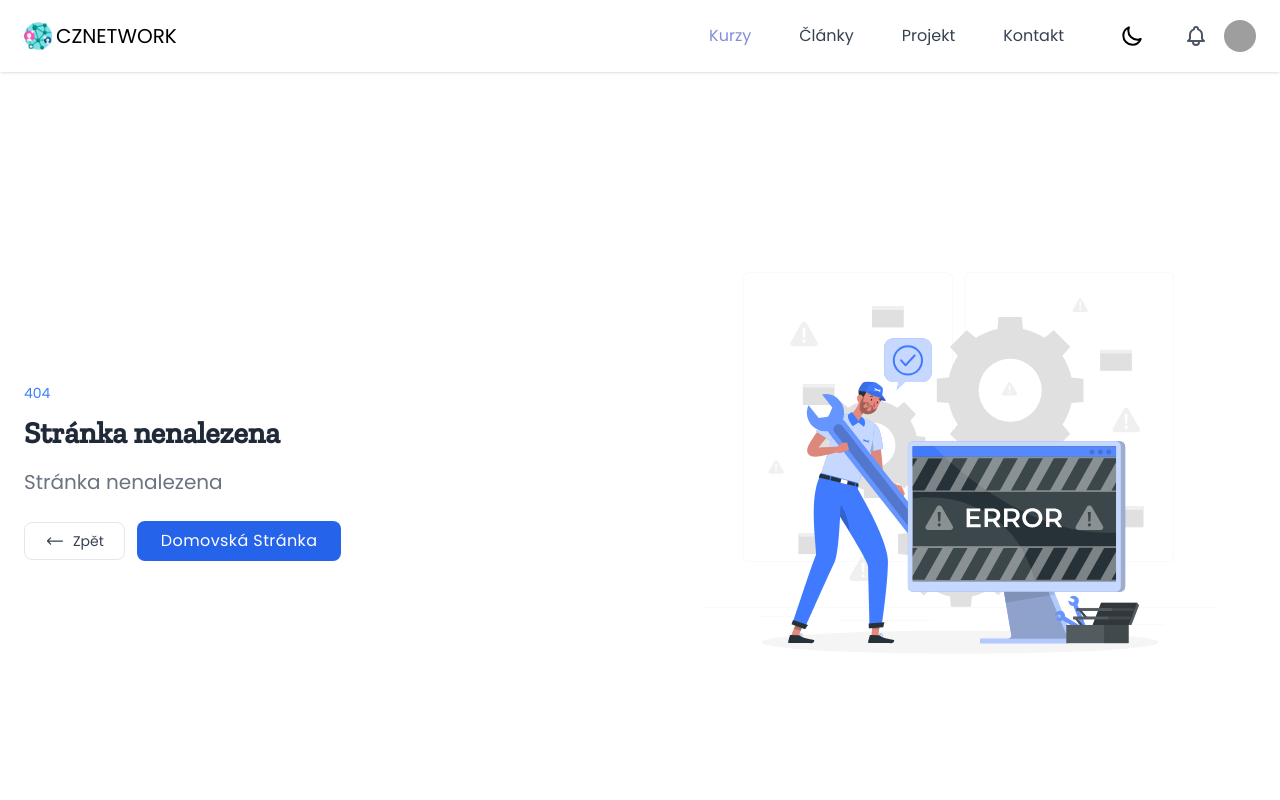
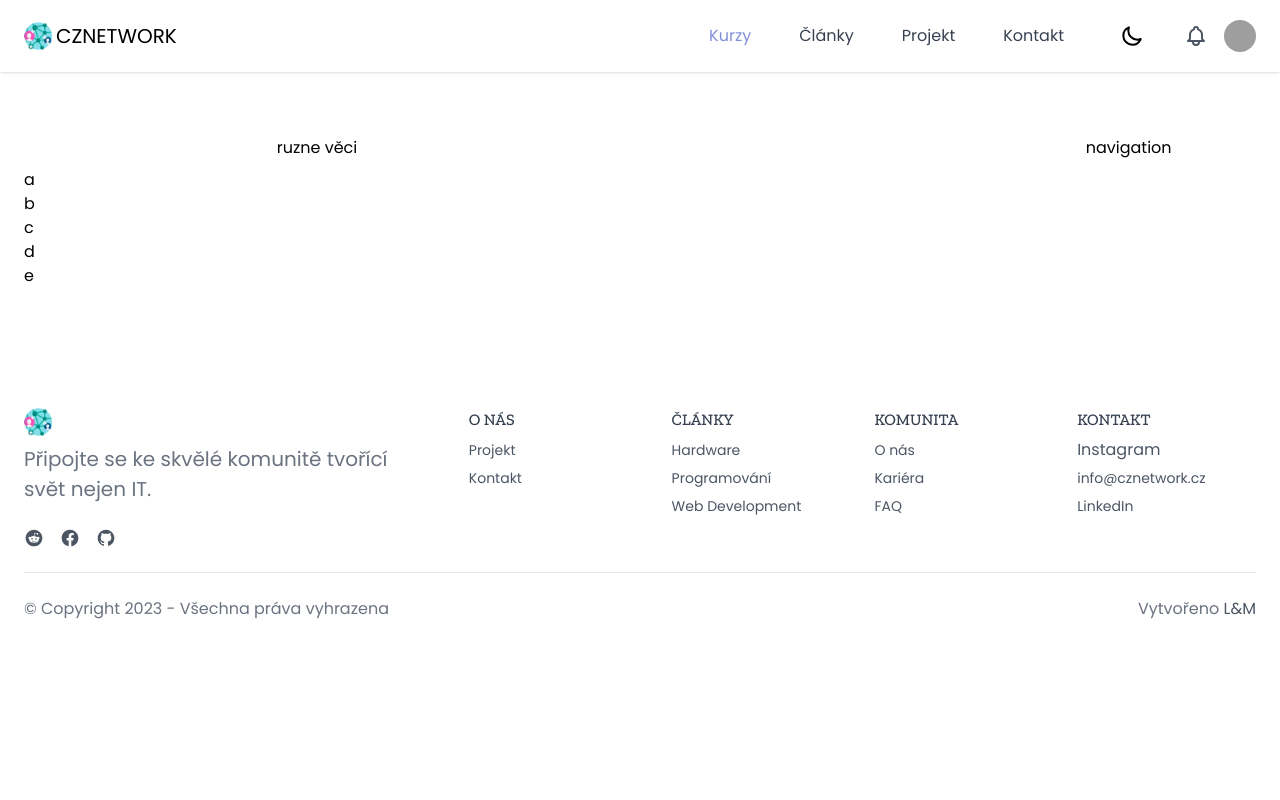
Before and after one commit to LukasKalenda/Pomocny-cestinar, a Vue app: page /kurzy in a window 1280 px wide. Shown: the top 800 px of the page. Built offline with nearby package versions, Linux system fonts and the light colour scheme; no server answers; grey boxes are pictures that could not be loaded.

Commit message:
feat: course setup

```diff
--- a/src/router/index.js
+++ b/src/router/index.js
@@ -11,11 +11,6 @@ const router = createRouter({
       component: HomeView,
     },
     {
-      path: "/kontakt",
-      name: "contact",
-      component: () => import("../views/ContactView.vue"),
-    },
-    {
       path: "/clanky",
       name: "articles",
       component: () => import("../views/ArticlesView.vue"),
@@ -24,6 +19,16 @@ const router = createRouter({
       path: "/clanky/1",
       name: "article",
       component: () => import("../views/OneArticleView.vue"),
+    },
+    {
+      path: "/kontakt",
+      name: "contact",
+      component: () => import("../views/ContactView.vue"),
+    },
+    {
+      path: "/kurzy",
+      name: "course",
+      component: () => import("../views/CourseView.vue"),
     },
     {
       path: "/faq",
--- /dev/null
+++ b/src/views/CourseView.vue
@@ -0,0 +1,51 @@
+<template>
+  <!-- Kurz:  -->
+  <section class="bg-primary_white shadow dark:bg-secondary">
+    <div class="container px-6 py-16 mx-auto">
+      <div class="flex flex-col lg:grid lg:grid-cols-10 lg:gap-8">
+        <div class="lg:col-span-2">
+          <aside
+            class="hidden overflow-y-auto lg:block lg:max-h-[calc(100vh-var(--header-height))] lg:sticky lg:top-[--header-height] py-8 lg:px-4 lg:-mx-4"
+          >
+            <ul>
+              <li>a</li>
+              <li>b</li>
+              <li>c</li>
+              <li>d</li>
+              <li>e</li>
+            </ul>
+          </aside>
+        </div>
+
+        <div class="lg:col-span-8">
+          <div class="flex flex-col lg:grid lg:grid-cols-10 lg:gap-8">
+            <div class="lg:col-span-8">ruzne věci</div>
+            <div class="lg:col-span-2 order-first lg:order-last">
+              <nav>navigation</nav>
+            </div>
+          </div>
+        </div>
+      </div>
+    </div>
+  </section>
+</template>
+
+<script>
+export default {};
+</script>
+
+<style lang="scss" scoped>
+.article-content {
+  & p {
+    margin: 1.5rem 0;
+    font-weight: 400;
+    font-size: 1.2rem;
+    line-height: 26px;
+    letter-spacing: -0.03em;
+  }
+  ol {
+    list-style-type: decimal;
+    margin-left: 1rem;
+  }
+}
+</style>
```
